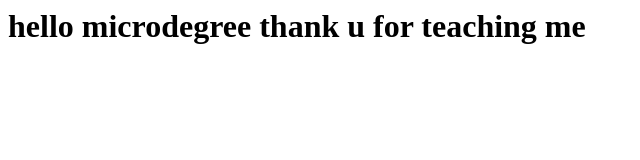
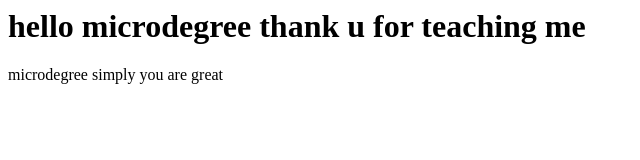
Before and after one commit to Sanshoo-ex/demo-1-09, a plain HTML site: page index.html in a window 1280 px wide. Shown: the whole page, without its empty margins (0-640 px from the left). Drawn offline with Linux system fonts and the light colour scheme.

Commit message:
slight change in code

```diff
--- a/index.html
+++ b/index.html
@@ -1 +1,2 @@
 <h1>hello microdegree thank u for teaching me</h1>
+<p> microdegree simply you are great</p>
```
